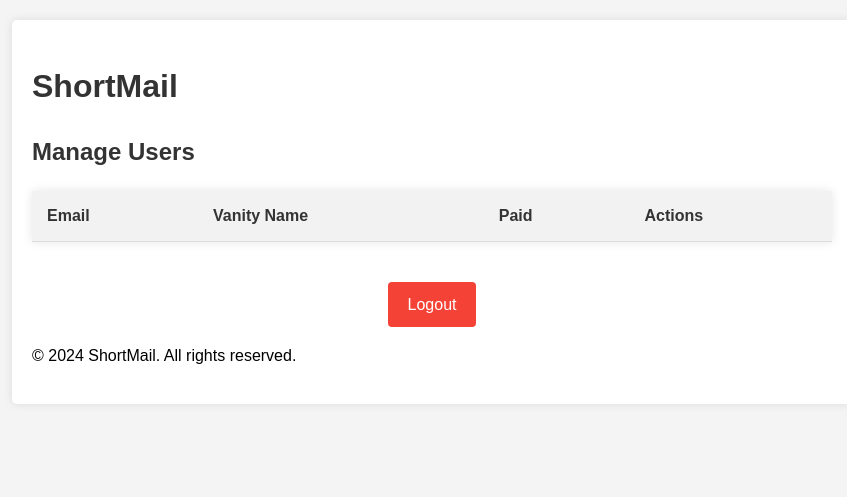
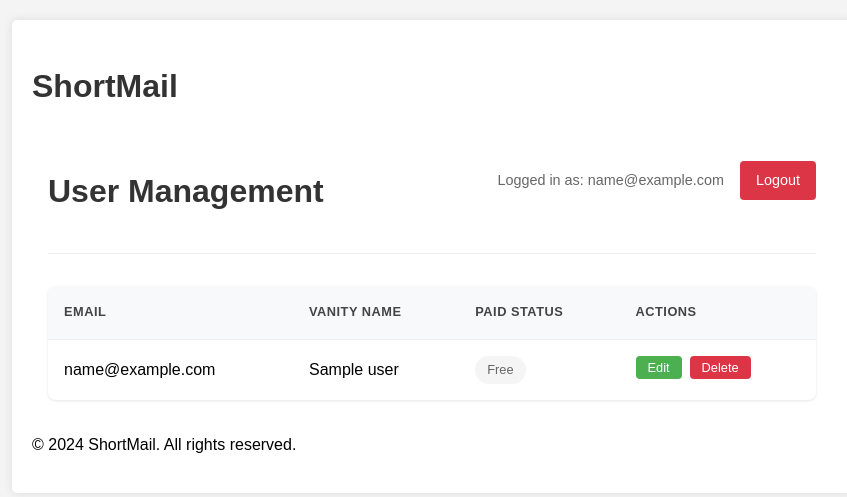
Before and after one commit to nll-ai/shortmail, a Python web app: template shortmail/app/templates/manage_users.html in a window 1280 px wide. Shown: the top 497 px of the page, without its empty margins (208-1055 px from the left). Run offline with Jinja, Linux system fonts and the light colour scheme; the template is opened without the code that fills it: most values are stand-ins (such as "Sample title", 1, 10 or a date in 2020); lists and menus that the app fills with data are empty.

Commit message:
refactor(authentication)🔨: Refactor admin authentication flow and improve user management UI
- Extract admin user retrieval logic into a separate function for better reusability and clarity.
- Update the admin login and user management endpoints to use the new admin retrieval function.
- Enhance the user management UI with better styling and add display of admin email.
- Improve the admin login sent page with conditional rendering of messages and updated styling.

```diff
--- a/shortmail/app/templates/manage_users.html
+++ b/shortmail/app/templates/manage_users.html
@@ -7,23 +7,185 @@
 {% endblock %}
 
 {% block content %}
-    <h2>Manage Users</h2>
-    <table class="manage-users-table">
+<div class="admin-container">
+    <div class="admin-header">
+        <h1>User Management</h1>
+        <div class="admin-controls">
+            <span class="admin-email">Logged in as: {{ admin.email }}</span>
+            <a href="/admin_logout" class="button button-danger">Logout</a>
+        </div>
+    </div>
+
+    <div class="users-list">
+        <table>
             <thead>
                 <tr>
                     <th>Email</th>
                     <th>Vanity Name</th>
-                <th>Paid</th>
+                    <th>Paid Status</th>
                     <th>Actions</th>
                 </tr>
             </thead>
-        <tbody id="user-table-body" hx-get="/users" hx-trigger="load">
-            <!-- User list will be loaded here -->
+            <tbody>
+                {% for user in users %}
+                <tr id="user-row-{{ user.id }}" hx-target="this" hx-swap="outerHTML">
+                    <td>{{ user.email }}</td>
+                    <td>{{ user.vanity_name }}</td>
+                    <td>
+                        <span class="status-badge {% if user.is_paid %}status-paid{% else %}status-free{% endif %}">
+                            {{ "Paid" if user.is_paid else "Free" }}
+                        </span>
+                    </td>
+                    <td class="actions-cell">
+                        <button class="button button-small" hx-get="/users/{{ user.id }}/toggle-edit">
+                            Edit
+                        </button>
+                        <button class="button button-small button-danger"
+                                hx-delete="/users/{{ user.id }}"
+                                hx-confirm="Are you sure you want to delete this user?">
+                            Delete
+                        </button>
+                    </td>
+                </tr>
+                {% endfor %}
             </tbody>
         </table>
+    </div>
+</div>
 
-    <!-- Simple text logout link at the bottom -->
-    <div class="logout-container">
-        <a href="/logout" class="logout">Logout</a>
-    </div>
+<style>
+.admin-container {
+    max-width: 1200px;
+    margin: 2rem auto;
+    padding: 0 1rem;
+}
+
+.admin-header {
+    display: flex;
+    justify-content: space-between;
+    align-items: center;
+    margin-bottom: 2rem;
+    padding-bottom: 1rem;
+    border-bottom: 1px solid #eee;
+}
+
+.admin-controls {
+    display: flex;
+    align-items: center;
+    gap: 1rem;
+}
+
+.admin-email {
+    color: #666;
+    font-size: 0.9rem;
+}
+
+.users-list table {
+    width: 100%;
+    border-collapse: collapse;
+    background: white;
+    border-radius: 8px;
+    overflow: hidden;
+    box-shadow: 0 1px 3px rgba(0, 0, 0, 0.1);
+}
+
+.users-list th,
+.users-list td {
+    padding: 1rem;
+    text-align: left;
+    border-bottom: 1px solid #eee;
+}
+
+.users-list th {
+    background-color: #f8f9fa;
+    font-weight: 600;
+    color: #444;
+    text-transform: uppercase;
+    font-size: 0.8rem;
+    letter-spacing: 0.5px;
+}
+
+.users-list tr:last-child td {
+    border-bottom: none;
+}
+
+.users-list tr:hover {
+    background-color: #f8f9fa;
+}
+
+.status-badge {
+    display: inline-block;
+    padding: 0.25rem 0.75rem;
+    border-radius: 999px;
+    font-size: 0.8rem;
+    font-weight: 500;
+}
+
+.status-paid {
+    background-color: #e3f2fd;
+    color: #1976d2;
+}
+
+.status-free {
+    background-color: #f5f5f5;
+    color: #666;
+}
+
+.actions-cell {
+    display: flex;
+    gap: 0.5rem;
+}
+
+.button {
+    display: inline-block;
+    padding: 0.5rem 1rem;
+    border: none;
+    border-radius: 4px;
+    background-color: #4CAF50;
+    color: white;
+    text-decoration: none;
+    cursor: pointer;
+    font-size: 0.9rem;
+    transition: background-color 0.2s;
+}
+
+.button:hover {
+    background-color: #45a049;
+}
+
+.button-small {
+    padding: 0.25rem 0.75rem;
+    font-size: 0.8rem;
+}
+
+.button-danger {
+    background-color: #dc3545;
+}
+
+.button-danger:hover {
+    background-color: #c82333;
+}
+
+/* Edit form styles */
+.edit-form {
+    display: flex;
+    gap: 1rem;
+    align-items: center;
+}
+
+.edit-form label {
+    display: flex;
+    align-items: center;
+    gap: 0.5rem;
+    margin: 0;
+}
+
+.edit-form input[type="checkbox"] {
+    margin: 0;
+}
+
+.edit-form .button {
+    margin: 0;
+}
+</style>
 {% endblock %}
```
Also changed, not shown: shortmail/app/main.py (+52 -93 lines), shortmail/app/templates/admin_login_sent.html (+41 -5 lines), shortmail/app/templates/partials/user_edit_row.html (+13 -8 lines), shortmail/app/templates/partials/user_row.html (+13 -5 lines), shortmail/app/templates/set_admin.html (+59 -4 lines). Lines whose indentation alone changed are shown as unchanged.
